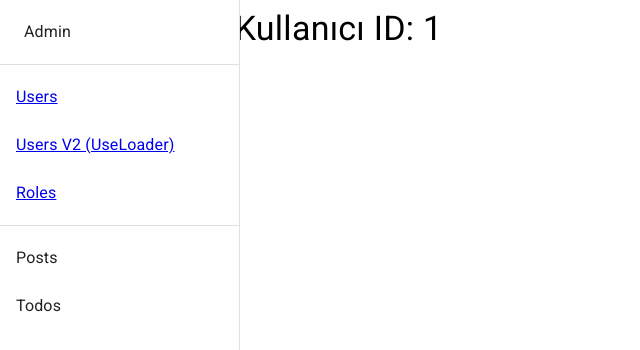
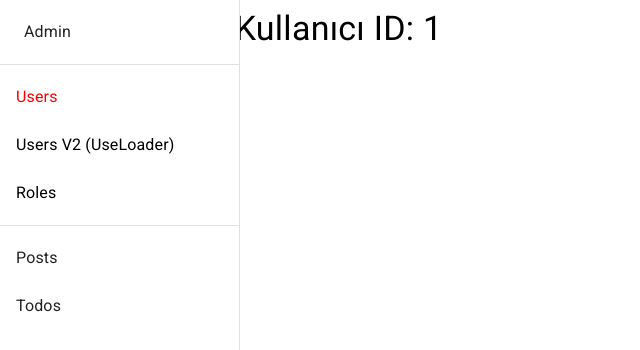
Before and after one commit to neominalsolutions/react-routing, a React (Vite) app: page /admin/users/1 in a window 1280 px wide. Shown: the top 350 px of the page, without its empty margins (0-640 px from the left). Built offline with nearby package versions, Linux system fonts and the light colour scheme.

Commit message:
NavLink Component

```diff
--- /dev/null
+++ b/src/layout/admin/side.menu.css
@@ -0,0 +1,16 @@
+.active  {
+  font-weight:300;
+  color: red;
+  text-decoration: none;
+}
+
+a {
+    text-decoration: none;
+    color:black;
+}
+
+.pending {
+    font-style: italic;
+    color:greenyellow;
+    text-decoration: none;
+}
--- a/src/layout/admin/side.menu.tsx
+++ b/src/layout/admin/side.menu.tsx
@@ -6,7 +6,8 @@ import ListItemButton from '@mui/material/ListItemButton';
 import ListItemText from '@mui/material/ListItemText';
 import Toolbar from '@mui/material/Toolbar';
 import Typography from '@mui/material/Typography';
-import { Link } from 'react-router';
+import { NavLink } from 'react-router';
+import './side.menu.css';
 
 function SideMenu() {
 	return (
@@ -35,7 +36,18 @@ function SideMenu() {
 				].map((item, index) => (
 					<ListItem key={index} disablePadding>
 						<ListItemButton>
-							<ListItemText primary={<Link to={item.path}>{item.name}</Link>} />
+							<ListItemText
+								primary={
+									<NavLink
+										className={({ isActive, isPending }) =>
+											isPending ? 'pending' : isActive ? 'active' : ''
+										}
+										to={item.path}
+									>
+										{item.name}
+									</NavLink>
+								}
+							/>
 						</ListItemButton>
 					</ListItem>
 				))}
```
